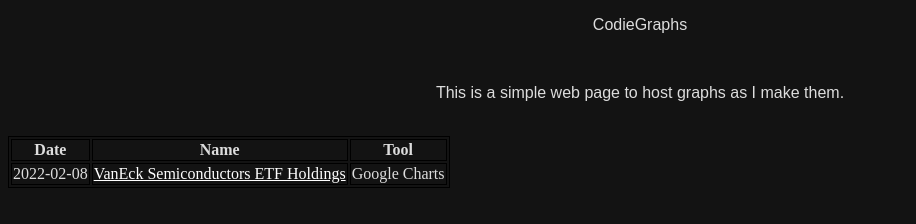
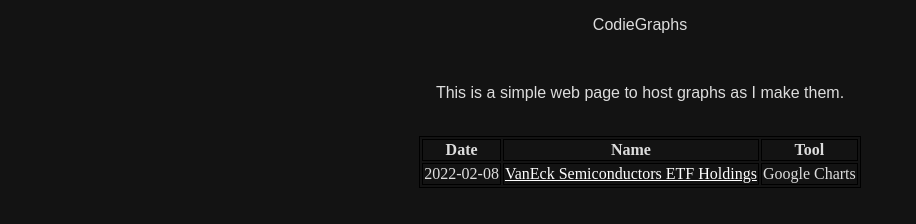
Before and after one commit to codiegraphs/codiegraphs.github.io, a plain HTML site: page index.html in a window 1280 px wide. Shown: the whole page, without its empty margins (0-916 px from the left). Drawn offline with Linux system fonts and the light colour scheme.

Commit message:
Update index.html

```diff
--- a/index.html
+++ b/index.html
@@ -3,7 +3,7 @@
     <head>
         <title>CodieGraphs</title>
         <style>
-            body {background-color: rgb(19, 19, 19); color: rgb(221, 221, 221);}
+            body {background-color: rgb(19, 19, 19); color: rgb(221, 221, 221); max-width: max-content; margin: auto}
             a:link, a:visited {color: white; text-align: center;}
             a:hover, a:active {color: red;}
             table, th, td {text-align: center; border: 1px solid black;}
```
